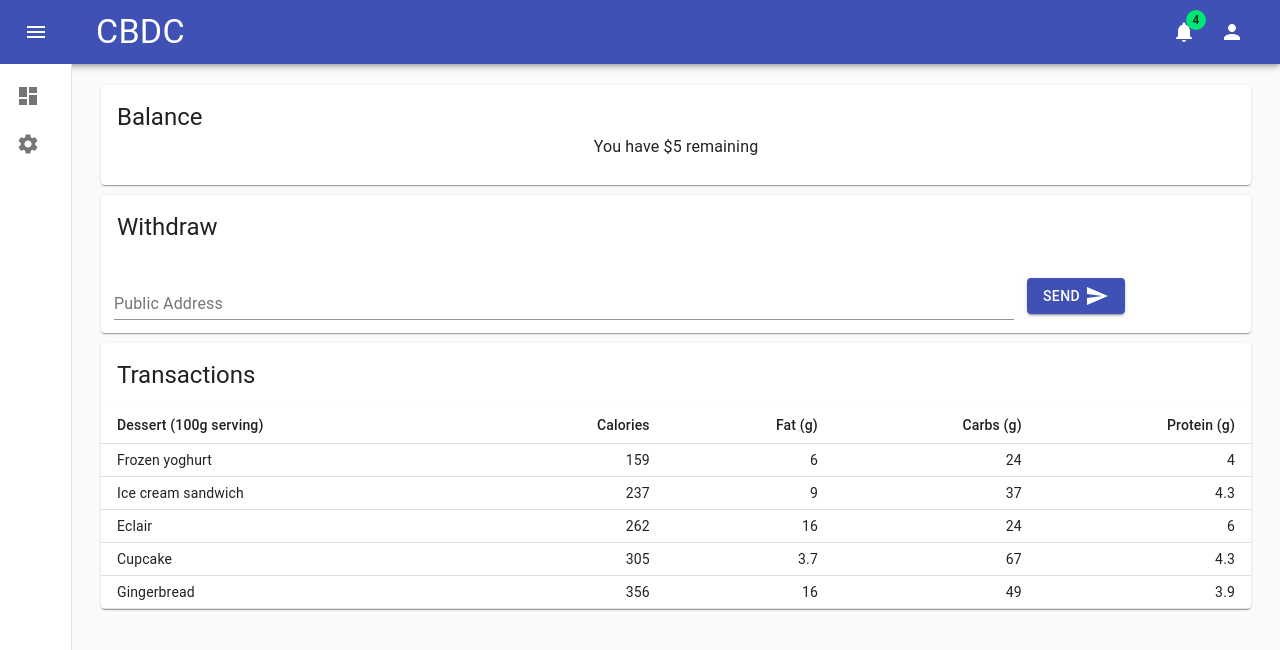
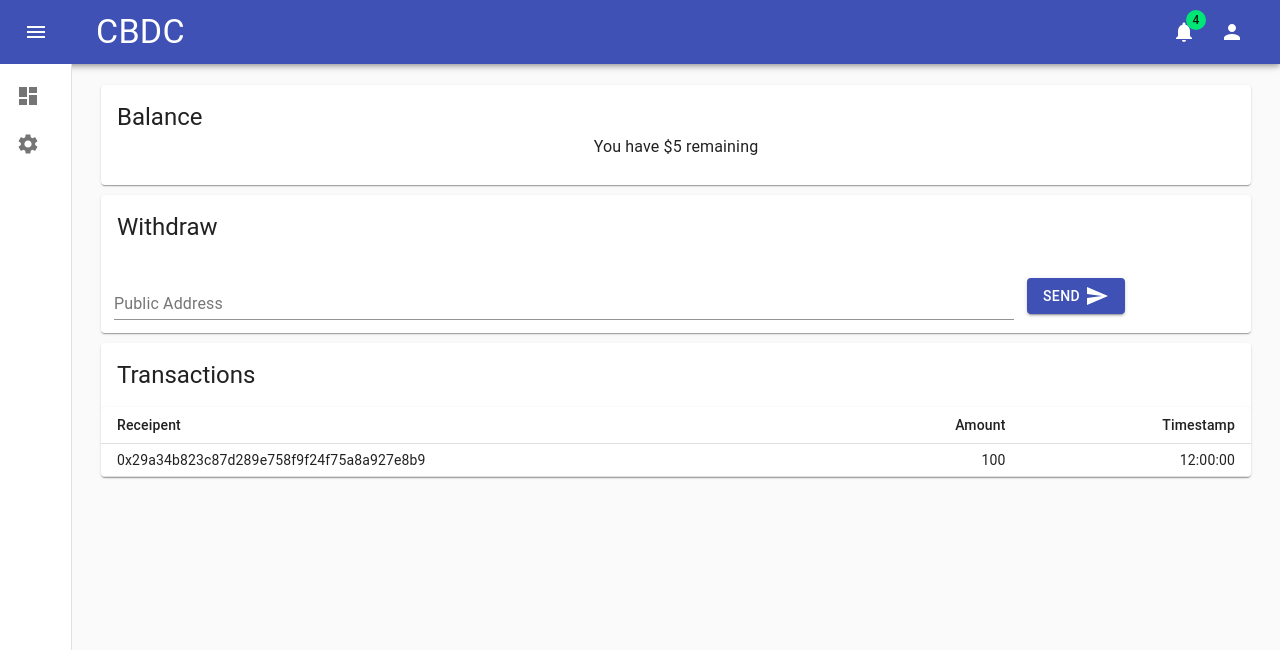
Before and after one commit to CornellBlockchain/cbdc, a React (Create React App) app in the folder client/: page / in a window 1280 px wide. Shown: the top 650 px of the page. Built offline with nearby package versions, Linux system fonts and the light colour scheme.

Commit message:
modified transcation list

```diff
--- a/client/src/containers/TransactionList.js
+++ b/client/src/containers/TransactionList.js
@@ -14,19 +14,15 @@ const useStyles = makeStyles({
   },
 });
 
-function createData(name, calories, fat, carbs, protein) {
-  return { name, calories, fat, carbs, protein };
-}
-
 const rows = [
-  createData("Frozen yoghurt", 159, 6.0, 24, 4.0),
-  createData("Ice cream sandwich", 237, 9.0, 37, 4.3),
-  createData("Eclair", 262, 16.0, 24, 6.0),
-  createData("Cupcake", 305, 3.7, 67, 4.3),
-  createData("Gingerbread", 356, 16.0, 49, 3.9),
+  {
+    address: "0x29a34b823c87d289e758f9f24f75a8a927e8b9",
+    amount: "100",
+    timestamp: "12:00:00",
+  },
 ];
 
-export default function TransactionList() {
+const TransactionList = (props) => {
   const classes = useStyles();
 
   return (
@@ -34,27 +30,25 @@ export default function TransactionList() {
       <Table className={classes.table} size="small" aria-label="a dense table">
         <TableHead>
           <TableRow>
-            <TableCell>Dessert (100g serving)</TableCell>
-            <TableCell align="right">Calories</TableCell>
-            <TableCell align="right">Fat&nbsp;(g)</TableCell>
-            <TableCell align="right">Carbs&nbsp;(g)</TableCell>
-            <TableCell align="right">Protein&nbsp;(g)</TableCell>
+            <TableCell>Receipent</TableCell>
+            <TableCell align="right">Amount</TableCell>
+            <TableCell align="right">Timestamp</TableCell>
           </TableRow>
         </TableHead>
         <TableBody>
           {rows.map((row) => (
-            <TableRow key={row.name}>
+            <TableRow key={row.address}>
               <TableCell component="th" scope="row">
-                {row.name}
+                {row.address}
               </TableCell>
-              <TableCell align="right">{row.calories}</TableCell>
-              <TableCell align="right">{row.fat}</TableCell>
-              <TableCell align="right">{row.carbs}</TableCell>
-              <TableCell align="right">{row.protein}</TableCell>
+              <TableCell align="right">{row.amount}</TableCell>
+              <TableCell align="right">{row.timestamp}</TableCell>
             </TableRow>
           ))}
         </TableBody>
       </Table>
     </TableContainer>
   );
-}
+};
+
+export default TransactionList;
```
